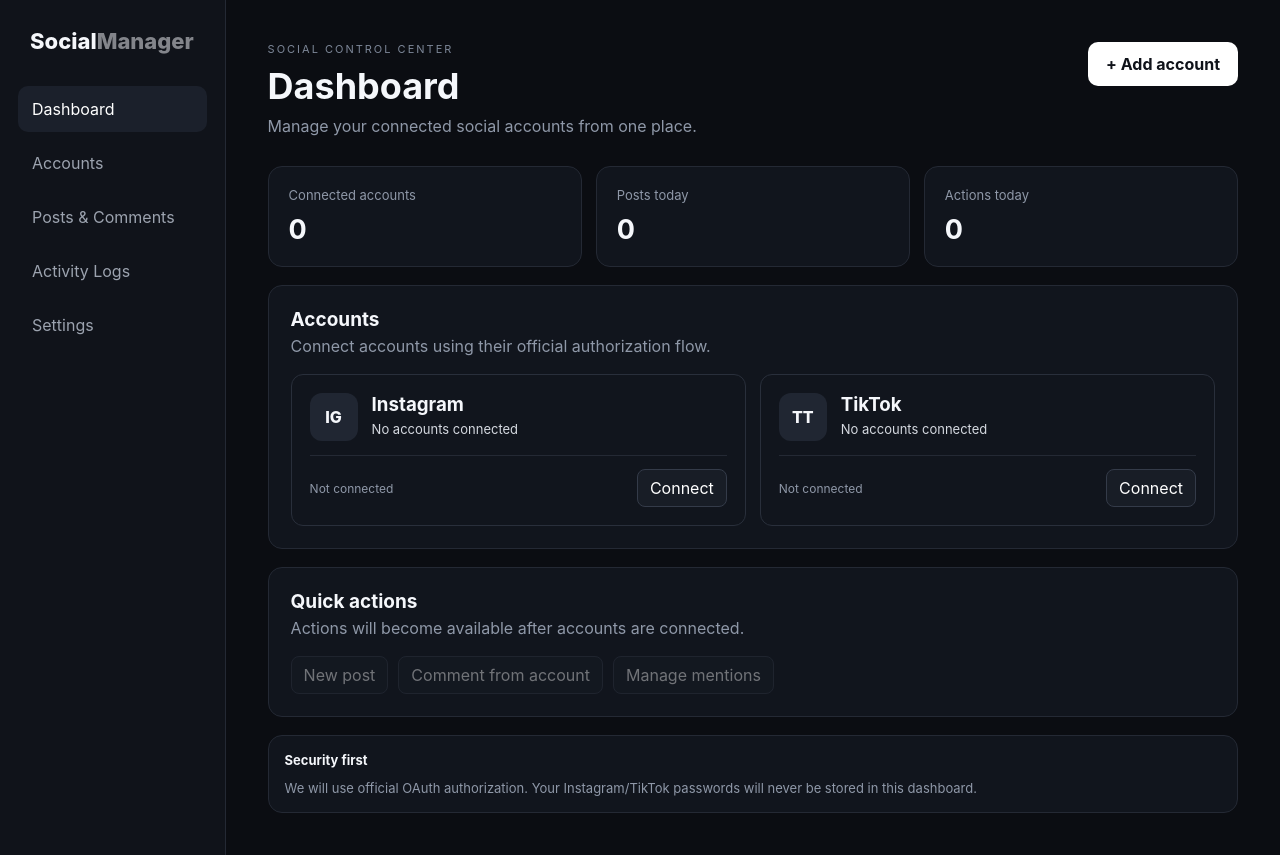
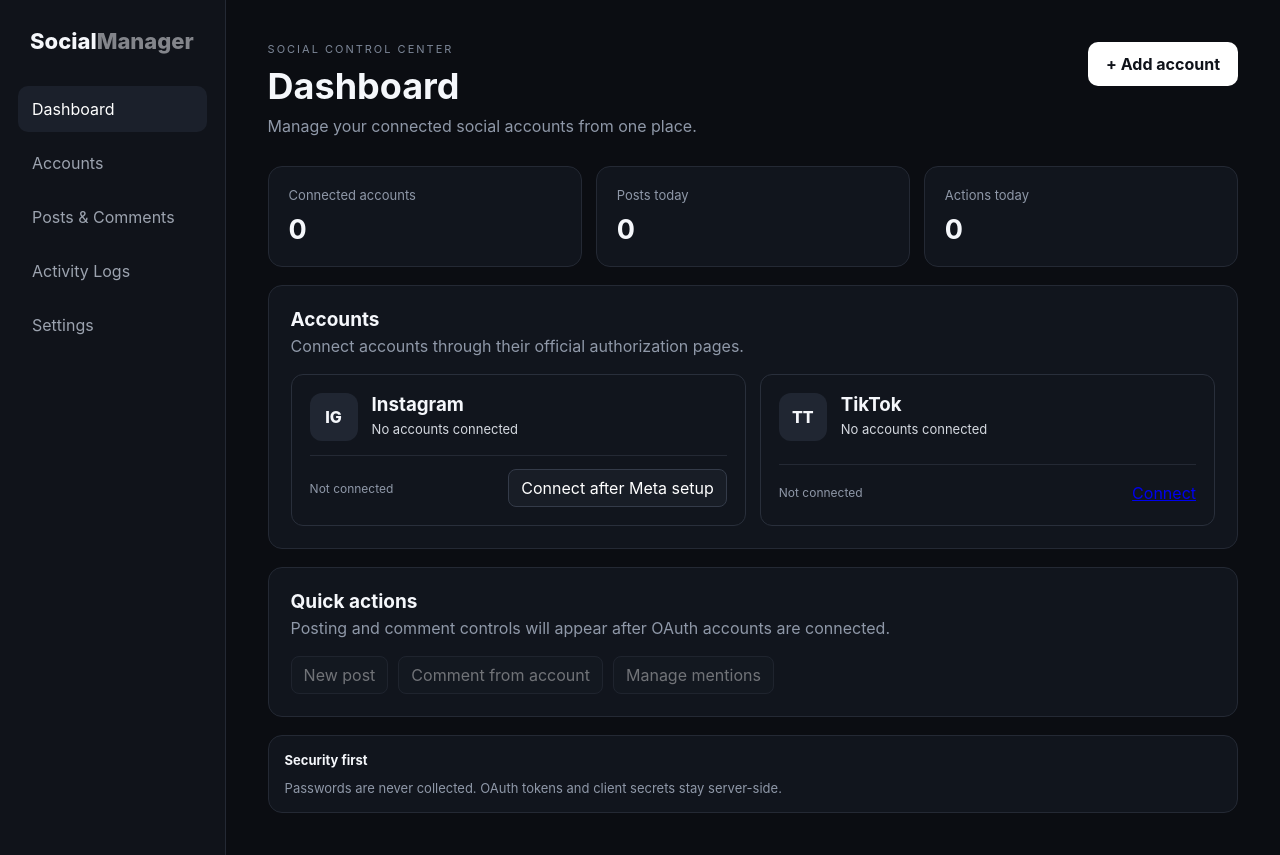
Before and after one commit to a7med-bakry/social-manager, a Next.js app: page / in a window 1280 px wide. Built offline with nearby package versions, Linux system fonts and the light colour scheme.

Commit message:
Connect dashboard to OAuth routes

```diff
--- a/app/page.js
+++ b/app/page.js
@@ -8,16 +8,8 @@
 ];
 
 export default function Home() {
-  const [accounts, setAccounts] = useState(initialAccounts);
+  const [accounts] = useState(initialAccounts);
   const [active, setActive] = useState("dashboard");
-
-  function addAccount(platform) {
-    setAccounts(prev => prev.map(a =>
-      a.platform === platform
-        ? { ...a, name: "Ready for OAuth connection", handle: "Connect through official login", status: "Ready" }
-        : a
-    ));
-  }
 
   return (
     <main className="shell">
@@ -50,7 +42,7 @@
 
         <section className="panel">
           <div className="panelHead">
-            <div><h2>Accounts</h2><p className="muted">Connect accounts using their official authorization flow.</p></div>
+            <div><h2>Accounts</h2><p className="muted">Connect accounts through their official authorization pages.</p></div>
           </div>
           <div className="accountGrid">
             {accounts.map(account => (
@@ -63,7 +55,11 @@
                 </div>
                 <div className="accountBottom">
                   <span className="status">{account.status}</span>
-                  <button onClick={() => addAccount(account.platform)}>Connect</button>
+                  {account.platform === "TikTok" ? (
+                    <a className="connectButton" href="/auth/tiktok">Connect</a>
+                  ) : (
+                    <button disabled>Connect after Meta setup</button>
+                  )}
                 </div>
               </article>
             ))}
@@ -71,7 +67,7 @@
         </section>
 
         <section className="panel">
-          <div className="panelHead"><div><h2>Quick actions</h2><p className="muted">Actions will become available after accounts are connected.</p></div></div>
+          <div className="panelHead"><div><h2>Quick actions</h2><p className="muted">Posting and comment controls will appear after OAuth accounts are connected.</p></div></div>
           <div className="actions">
             <button disabled>New post</button>
             <button disabled>Comment from account</button>
@@ -81,7 +77,7 @@
 
         <div className="notice">
           <strong>Security first</strong>
-          <span>We will use official OAuth authorization. Your Instagram/TikTok passwords will never be stored in this dashboard.</span>
+          <span>Passwords are never collected. OAuth tokens and client secrets stay server-side.</span>
         </div>
       </section>
     </main>
```
